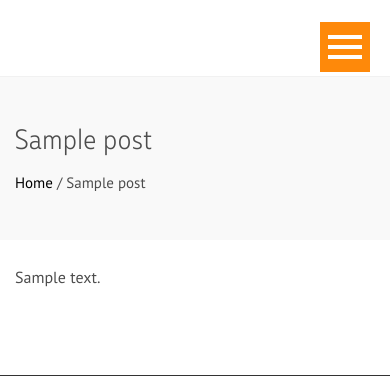
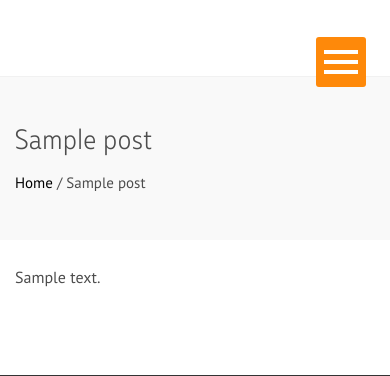
Before and after one commit to LuxCoreRender/WebSite, a WordPress theme: template wp-themes/luxcore/page.php in a window 390 px wide. Shown: the top 376 px of the page. Run offline with PHP 8.4 and a stand-in for WordPress, Linux system fonts and the light colour scheme; the site name, menu and one post (Sample post) are stand-ins, and other content is empty; some libraries are stand-ins or nearby versions.

Commit message:
(m) aligned div.toggle-bar, added subtle border-radius to it

```diff
--- a/wp-themes/luxcore/style.css
+++ b/wp-themes/luxcore/style.css
@@ -3275,12 +3275,13 @@ section#ht-featured-post-section{
 	.toggle-bar{
 		display: block;
 		position: absolute;
-		top: 22px;
-		right: 20px;
+		top: 2.3em;
+		right: 1.5em;
 		height: 50px;
 		width: 50px;
 		background: #fe890a;
 		cursor: pointer;
+		border-radius: 3px;
 	}
 
 	.toggle-bar span{
```
